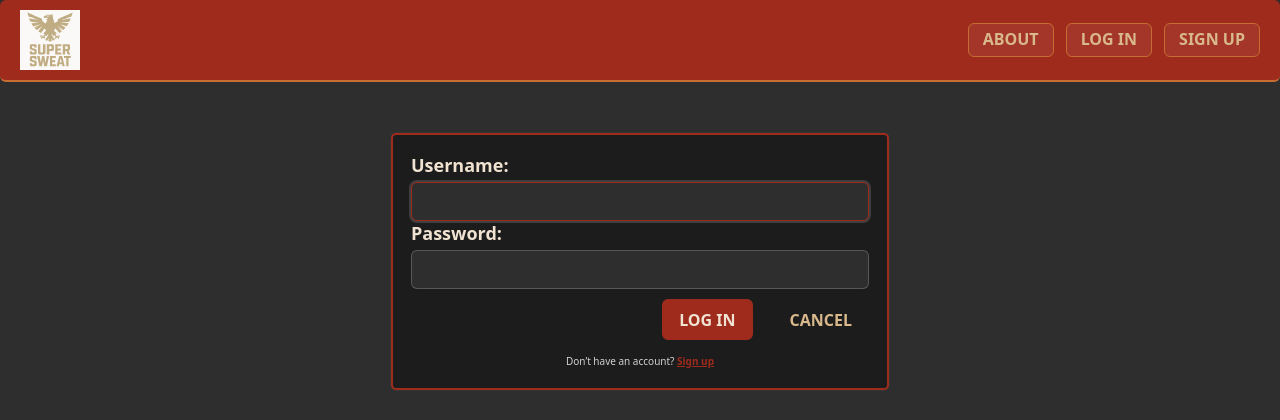
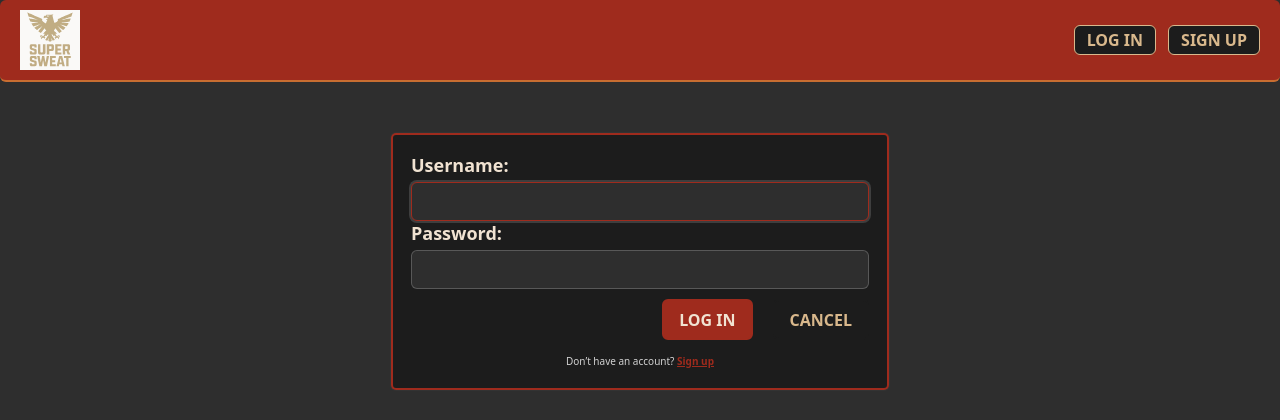
Before and after one commit to Xugknight/super-sweat, a Django app: page /accounts/login/ in a window 1280 px wide. Shown: the top 420 px of the page. Run offline with Django 5.2, Linux system fonts and the light colour scheme.

Commit message:
Polish and removal of about page

```diff
--- a/main_app/static/css/base.css
+++ b/main_app/static/css/base.css
@@ -42,7 +42,6 @@ body {
   align-items: center;
   min-height: 100vh;
 }
-
 a {
   color: var(--text-main);
   text-decoration: none;
@@ -54,15 +53,14 @@ a:focus {
   color: var(--accent-orange);
   outline: none;
 }
-
 ul {
   list-style: none;
 }
 
 /* ==========================================================================
-   4. SITE HEADER & NAVIGATION
+4. HEADER & NAVIGATION
 ========================================================================== */
-.site-header {
+header {
   width: 100%;
   background-color: var(--accent-primary);
   border-bottom: 2px solid var(--accent-orange);
@@ -70,10 +68,45 @@ ul {
   align-items: center;
   justify-content: space-between;
   padding: 1rem 2rem;
-  gap: 2rem;
 }
 
-/* Logo */
+nav ul {
+  display: flex;
+  gap: 1.2rem;
+  align-items: center;
+}
+
+nav a.nav-link,
+header nav #logout-form button.nav-link-button {
+  display: inline-flex;
+  align-items: center;
+  justify-content: center;
+  padding: 0.6rem 1.2rem;
+  font-size: var(--font-reg);
+  line-height: 1;
+  font-weight: 700;
+  margin: 0;
+  box-sizing: border-box;
+  border: 1px solid var(--text-main);
+  border-radius: var(--radius);
+  background-color: var(--bg-steel);
+  color: var(--text-main);
+  text-transform: uppercase;
+  cursor: pointer;
+  transition: background 0.2s ease, color 0.2s ease;
+  -webkit-appearance: none;
+  appearance: none;
+}
+
+nav a.nav-link:hover,
+header nav #logout-form button.nav-link-button:hover {
+  background-color: var(--text-main);
+  color: var(--bg-charcoal);
+}
+
+/* ==========================================================================
+5. LOGO
+========================================================================== */
 .header-logo-container {
   max-width: 60px;
 }
@@ -83,70 +116,8 @@ ul {
   display: block;
 }
 
-/* Main Nav */
-.main-nav {
-  display: flex;
-  align-items: center;
-}
-.main-nav .nav-list {
-  display: flex;
-  align-items: center;
-  gap: 1.2rem;
-  flex-wrap: wrap;
-}
-
-/* Shared link/button look */
-.nav-link,
-.nav-link-button {
-  display: inline-flex;
-  align-items: center;
-  justify-content: center;
-  padding: 0.6rem 1.4rem;
-  font-size: var(--font-reg);
-  font-weight: 600;
-  line-height: 1.2;
-  text-transform: uppercase;
-  border: 1px solid var(--accent-orange);
-  border-radius: var(--radius);
-  background-color: rgba(255,255,255,0.05);
-  color: var(--text-main);
-  cursor: pointer;
-  transition: background 0.15s ease, color 0.15s ease, transform 0.1s ease;
-}
-.nav-link:hover,
-.nav-link:focus,
-.nav-link-button:hover,
-.nav-link-button:focus {
-  background-color: rgba(200,109,49,0.25);
-  color: var(--accent-orange);
-  transform: translateY(-1px);
-}
-
-/* Use on <a> links that are primary CTAs (e.g., Sign Up when logged out) */
-.nav-cta {
-  border-color: var(--accent-primary);
-  background-color: rgba(159,43,29,0.25);
-}
-.nav-cta:hover,
-.nav-cta:focus {
-  background-color: var(--accent-orange);
-  color: var(--bg-steel);
-}
-
-/* Remove default button styles for logout form button */
-#logout-form {
-  margin: 0;
-  padding: 0;
-  display: inline;
-}
-#logout-form button {
-  font-family: inherit;
-  /* We apply visual style via .nav-link-button class above */
-}
-
-
 /* ==========================================================================
-   5. MAIN CONTENT WRAPPER
+6. MAIN
 ========================================================================== */
 main {
   width: 100%;
@@ -156,7 +127,7 @@ main {
 }
 
 /* ==========================================================================
-   6. TYPOGRAPHY
+7. TYPOGRAPHY
 ========================================================================== */
 h1, h2, h3 {
   font-family: 'Press Start 2P', monospace;
@@ -166,14 +137,13 @@ h1, h2, h3 {
 h1 { font-size: var(--font-xxl); margin-bottom: 2rem; }
 h2 { font-size: var(--font-xl); margin-bottom: 1.5rem; }
 h3 { font-size: var(--font-l); margin-bottom: 1rem; }
-
 p, li {
   font-size: var(--font-reg);
   line-height: 1.7;
 }
 
 /* ==========================================================================
-   7. GENERIC BUTTONS (shared across app — forms, CTAs)
+8. BUTTONS & FORMS
 ========================================================================== */
 .btn {
   display: inline-block;
@@ -198,15 +168,13 @@ p, li {
 .btn + .btn {
   margin-left: 1rem;
 }
-
-/* contextual borders */
-.submit    { border-color: var(--accent-primary); }
-.warn      { border-color: var(--accent-orange); }
-.danger    { border-color: #B22222; }
+.submit { border-color: var(--accent-primary); }
+.warn   { border-color: var(--accent-orange); }
+.danger { border-color: #B22222; }
 .secondary { border-color: var(--bg-steel); }
 
 /* ==========================================================================
-   8. CARD COMPONENT
+9. CARDS
 ========================================================================== */
 .card {
   background-color: var(--bg-steel);
@@ -218,14 +186,13 @@ p, li {
   box-shadow: inset 0 0 0 2px var(--accent-primary);
   transition: transform 0.2s ease, box-shadow 0.2s ease;
 }
-.card:hover,
-.card:focus-within {
+.card:hover {
   transform: translateY(-4px);
   box-shadow: inset 0 0 0 2px var(--accent-orange);
 }
 
 /* ==========================================================================
-   9. PAGE SECTIONS
+10. SECTIONS
 ========================================================================== */
 .page-header h1 {
   font-size: var(--font-xl);
@@ -233,7 +200,6 @@ p, li {
   padding-bottom: 1rem;
   margin-bottom: 2rem;
 }
-
 section h2 {
   font-size: var(--font-l);
   color: var(--text-headline);
@@ -241,14 +207,13 @@ section h2 {
 }
 
 /* ==========================================================================
-   10. MEDIA QUERIES
+11. MEDIA QUERIES
 ========================================================================== */
 @media (min-width: 768px) {
   .page-header h1 { font-size: var(--font-xtreme); }
 }
-
 @media (min-width: 1024px) {
-  .site-header {
+  header {
     position: sticky;
     top: 0;
     z-index: 999;
@@ -257,7 +222,7 @@ section h2 {
 }
 
 /* ==========================================================================
-   11. UTILITIES (shared across the app)
+12. UTILITIES
 ========================================================================== */
 .empty {
   color: rgba(255,255,255,0.6);
--- a/main_app/static/css/confirm.css
+++ b/main_app/static/css/confirm.css
@@ -11,7 +11,6 @@
   gap: 2rem;
 }
 
-/* Uses global .card from base.css; we just tweak spacing */
 .confirm-card {
   padding: 3rem 2rem;
 }
@@ -45,7 +44,6 @@
   text-transform: uppercase;
 }
 
-/* Optional small meta lines about the thing being deleted */
 .confirm-meta {
   margin-top: 1rem;
   font-size: var(--font-sm, 1.2rem);
@@ -53,7 +51,6 @@
   line-height: 1.4;
 }
 
-/* Action buttons */
 .confirm-actions {
   display: flex;
   justify-content: center;
--- a/main_app/static/css/form.css
+++ b/main_app/static/css/form.css
@@ -44,7 +44,7 @@
 }
 
 .form-container .form-group label {
-  font-size: var(--font-l);           /* bump size for readability */
+  font-size: var(--font-l);
   color: var(--text-headline);
   font-weight: 600;
 }
@@ -92,7 +92,6 @@
   border-radius: var(--radius);
 }
 
-/* Action bar (submit / cancel row) */
 .form-container .form-actions {
   display: flex;
   justify-content: flex-end;
@@ -105,7 +104,6 @@
   text-align: center;
 }
 
-/* Primary */
 .form-container .btn.submit {
   background-color: var(--accent-primary);
   border-color: var(--accent-primary);
@@ -117,7 +115,6 @@
   color: var(--bg-steel);
 }
 
-/* Secondary */
 .form-container .btn.secondary {
   background-color: var(--bg-steel);
   border-color: var(--bg-steel);
@@ -129,7 +126,6 @@
   color: var(--accent-orange);
 }
 
-/* Danger */
 .form-container .btn.danger {
   background-color: #B22222;
   border-color: #B22222;
--- a/main_app/static/css/landing.css
+++ b/main_app/static/css/landing.css
@@ -46,7 +46,6 @@
   margin-bottom: 2.5rem;
 }
 
-/* Responsive grid of feature cards */
 .feature-grid {
   display: grid;
   gap: 2rem;
--- a/main_app/templates/base.html
+++ b/main_app/templates/base.html
@@ -32,9 +32,6 @@
               <a class="nav-link" href="{% url 'guild-list' %}">Guilds</a>
             </li>
             <li class="nav-item">
-              <a class="nav-link" href="{% url 'about' %}">About</a>
-            </li>
-            <li class="nav-item">
               <a class="nav-link" href="{% url 'profile-detail' %}">Profile</a>
             </li>
             <li class="nav-item">
@@ -44,9 +41,6 @@
               </form>
             </li>
           {% else %}
-            <li class="nav-item">
-              <a class="nav-link" href="{% url 'about' %}">About</a>
-            </li>
             <li class="nav-item">
               <a class="nav-link" href="{% url 'login' %}">Log In</a>
             </li>
--- a/main_app/templates/guilds/detail.html
+++ b/main_app/templates/guilds/detail.html
@@ -8,7 +8,6 @@
 {% block content %}
 <div class="guild-detail">
 
-  <!-- Header -->
   <header class="guild-header card">
     <h1>{{ guild.name }}</h1>
     {% if request.user.profile == guild.owner %}
@@ -19,7 +18,6 @@
     {% endif %}
   </header>
 
-  <!-- Description -->
   {% if guild.description %}
     <section class="card guild-description">
       <p>{{ guild.description }}</p>
@@ -30,7 +28,6 @@
     </section>
   {% endif %}
 
-  <!-- Two‑column: Pending + Events -->
   <div class="two-col">
     {% if can_manage_events %}
       <section class="card pending-section">
@@ -87,7 +84,6 @@
     </section>
   </div>
 
-  <!-- Member List -->
   <section class="card member-section">
     <h2>Members <span class="badge">{{ approved_members|length }}</span></h2>
     {% if approved_members %}
--- a/main_app/templates/profiles/detail.html
+++ b/main_app/templates/profiles/detail.html
@@ -11,7 +11,6 @@
 
 <div class="profile-detail">
 
-  <!-- Header / Avatar / Actions -->
   <header class="profile-header card">
     <div class="profile-header-main">
       {% if prof.avatar %}
@@ -40,7 +39,6 @@
     {% endif %}
   </header>
 
-  <!-- Basics -->
   <section class="profile-basics card">
     <h2>Basics</h2>
     <dl class="profile-basics-list">
@@ -59,7 +57,6 @@
     </dl>
   </section>
 
-  <!-- External / Linked Accounts -->
   <section class="profile-accounts card">
     <h2>Linked Accounts</h2>
     {% with accounts=prof.external_accounts.all %}
@@ -82,7 +79,6 @@
     {% endwith %}
   </section>
 
-  <!-- Guild Memberships -->
   <section class="profile-guilds card">
     <h2>Guilds</h2>
     {% with guild_list=prof.guilds.all %}
--- a/main_app/templates/registration/login.html
+++ b/main_app/templates/registration/login.html
@@ -40,8 +40,6 @@
           <a href="{% url 'signup' %}">Sign up</a>
         </p>
 
-        {# Optional: forgot password link (uncomment if desired) #}
-        {# <p class="form-alt-link"><a href="{% url 'password_reset' %}">Forgot your password?</a></p> #}
       </form>
     </div>
   {% else %}
--- a/main_app/urls.py
+++ b/main_app/urls.py
@@ -5,7 +5,6 @@ urlpatterns = [
     path('accounts/', include('django.contrib.auth.urls')),
     path('', views.Home.as_view(), name='home'),
     path('accounts/signup/', views.signup, name='signup'),
-    path('about/', views.about, name='about'),
 
     # Profile
     path('profile/', views.ProfileDetail.as_view(), name='profile-detail'),
--- a/main_app/views.py
+++ b/main_app/views.py
@@ -51,9 +51,6 @@ def signup(request):
     else:
         form = UserCreationForm()
     return render(request, 'registration/signup.html', {'form': form, 'error': error})
-
-def about(request):
-    return render(request, 'about.html')
 
 class ProfileDetail(LoginRequiredMixin, DetailView):
     model = Profile
```
Also changed, not shown: main_app/templates/about.html (deleted, +0 -7 lines), main_app/templates/home.html (+0 -7 lines), main_app/static/css/events/detail.css (deleted), main_app/static/css/events/form.css (deleted), main_app/static/css/guilds/form.css (deleted), main_app/static/css/profiles/form.css (deleted). Lines whose indentation alone changed are shown as unchanged.
